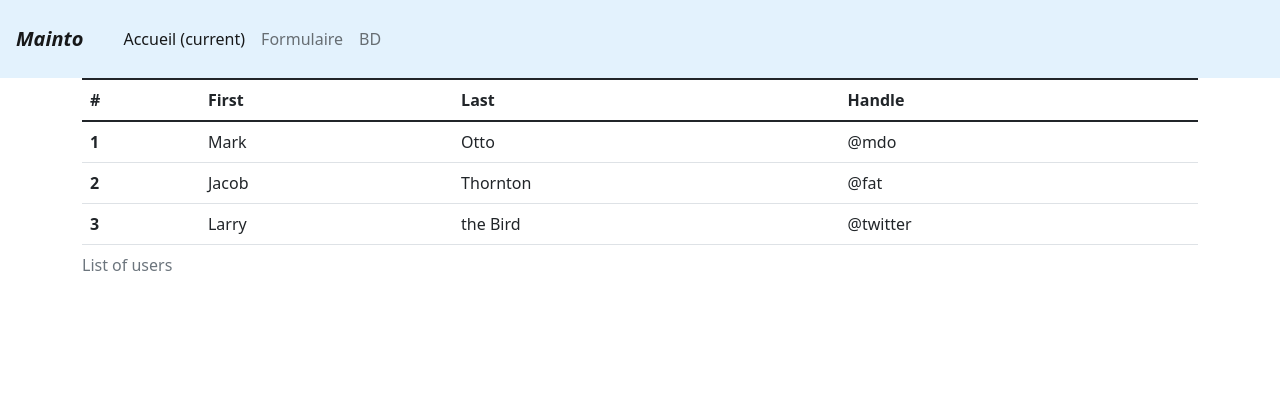
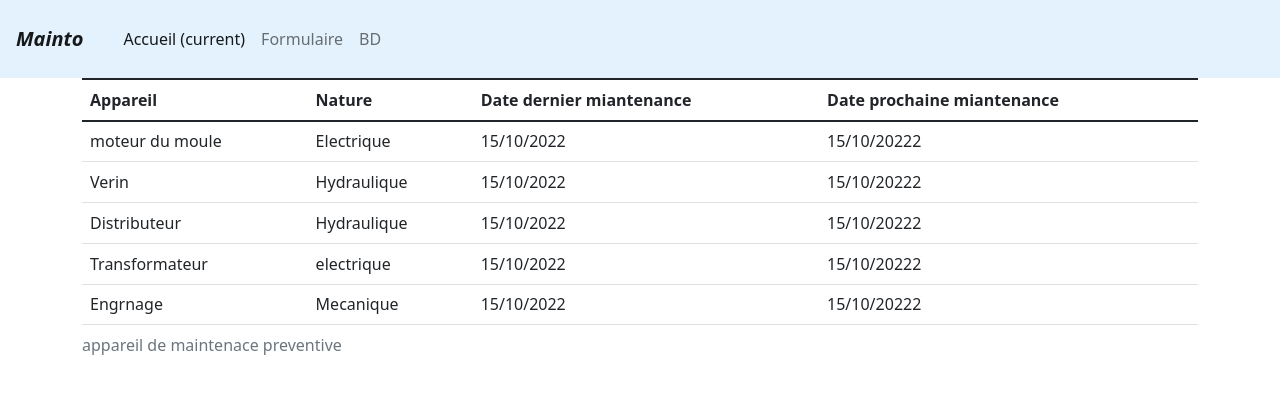
Before and after one commit to Ntchinda-Giscard/Suivie-Maintenance, a React (Create React App) app: page / in a window 1280 px wide. Shown: the top 394 px of the page. Built offline with nearby package versions, Linux system fonts and the light colour scheme.

Commit message:
added the main table file

```diff
--- a/src/components/mainto.jsx
+++ b/src/components/mainto.jsx
@@ -1,39 +1,44 @@
 import React, { Component } from 'react';
+import { getAppareils } from '../appareils/fakeMovieService';
+class Mainto extends Component {
+    state = {
+        appareil: getAppareils()
+    }
 
-class Mainto extends Component {
-    state = {  }
+    returnTitle(appareil){
+        if (appareil.genre.type === "systhematique") return <td>{appareil.title}</td>
+    }
+    returnGenreName(appareil){
+        if (appareil.genre.type === "systhematique") return <td>{appareil.genre.name}</td>
+    }
+    returnDateDernier(appareil){
+        if (appareil.genre.type === "systhematique") return <td>{appareil.date_de_derniere}</td>
+    }
+    returnDateProchaine(appareil){
+        if (appareil.genre.type === "systhematique") return <td>{appareil.date_de_prochaine}</td>
+    }
     render() {
         return (
         <React.Fragment>
             <table className="table">
-                <caption>List of users</caption>
+                <caption>appareil de maintenace preventive</caption>
                 <thead>
                     <tr>
-                        <th scope="col">#</th>
-                        <th scope="col">First</th>
-                        <th scope="col">Last</th>
-                        <th scope="col">Handle</th>
+                        <th scope="col">Appareil</th>
+                        <th scope="col">Nature</th>
+                        <th scope="col">Date dernier miantenance</th>
+                        <th scope="col">Date prochaine miantenance</th>
                     </tr>
                 </thead>
                 <tbody>
-                    <tr>
-                        <th scope="row">1</th>
-                        <td>Mark</td>
-                        <td>Otto</td>
-                        <td>@mdo</td>
-                    </tr>
-                    <tr>
-                        <th scope="row">2</th>
-                        <td>Jacob</td>
-                        <td>Thornton</td>
-                        <td>@fat</td>
-                    </tr>
-                    <tr>
-                        <th scope="row">3</th>
-                        <td>Larry</td>
-                        <td>the Bird</td>
-                        <td>@twitter</td>
-                    </tr>
+                    {this.state.appareil.map(appareil => (
+                        <tr>
+                            {this.returnTitle(appareil)}
+                            {this.returnGenreName(appareil)}
+                            {this.returnDateDernier(appareil)}
+                            {this.returnDateProchaine(appareil)}
+                        </tr>
+                    ) )}
                 </tbody>
             </table>
         </React.Fragment>
```
